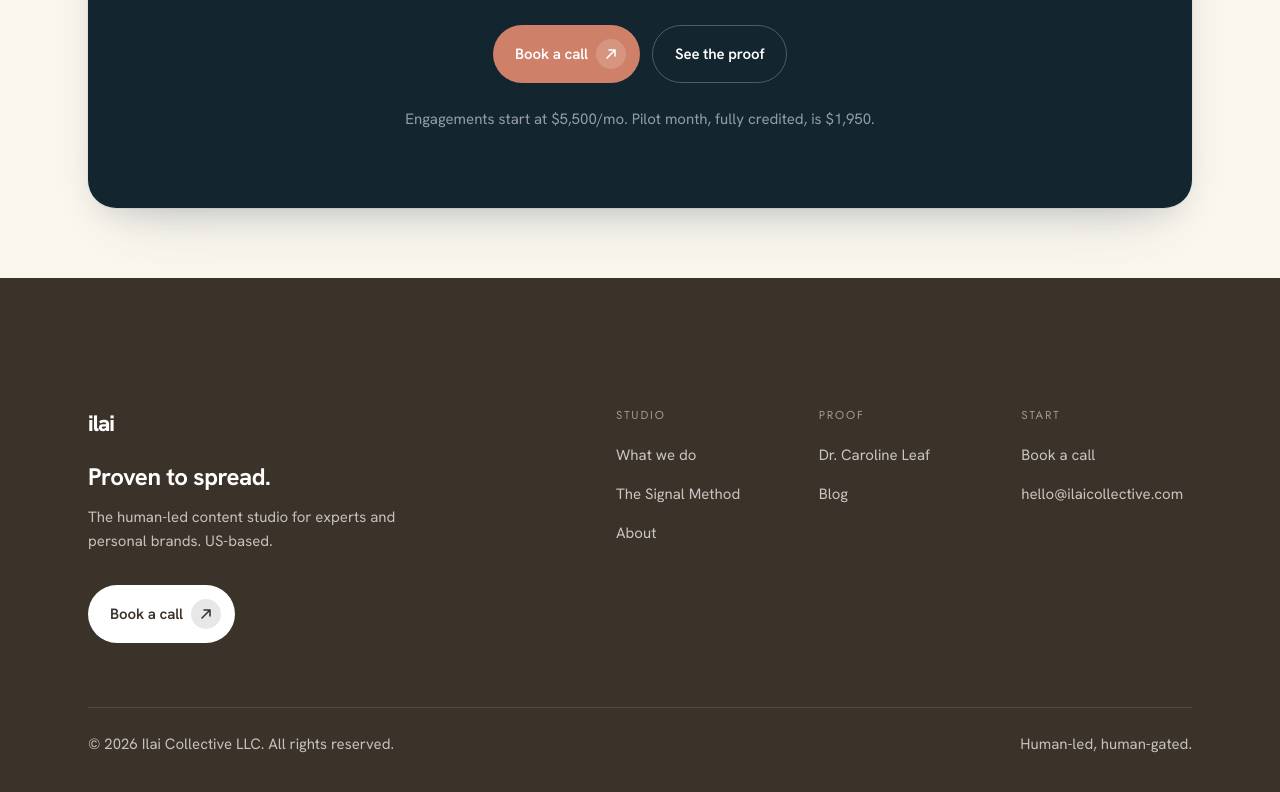
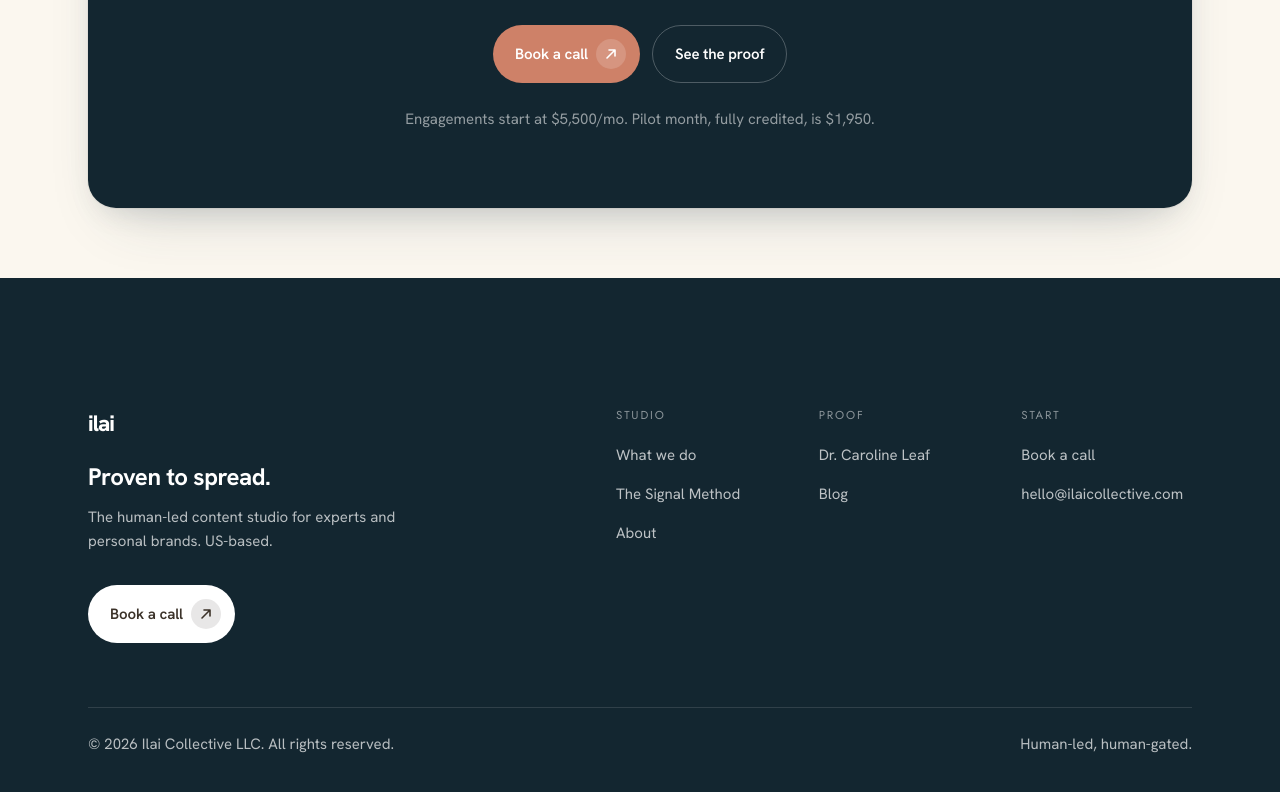
Before and after one commit to jayleafclark/ilai-site, an Astro site: page / in a window 1280 px wide. Shown: the part 4598-5390 px from the top of the page. Built offline with nearby package versions, Linux system fonts and the light colour scheme; Astro itself is replaced by a stand-in of ours.

Commit message:
Footer to teal-night for dark-surface consistency

```diff
--- a/src/components/Footer.astro
+++ b/src/components/Footer.astro
@@ -79,7 +79,7 @@ const year = new Date().getFullYear();
 <style>
   .footer {
     padding-block: var(--sp-16) var(--sp-8);
-    background: var(--ink);
+    background: var(--charcoal);
     color: rgba(255, 255, 255, 0.7);
   }
   .footer__top {
```
